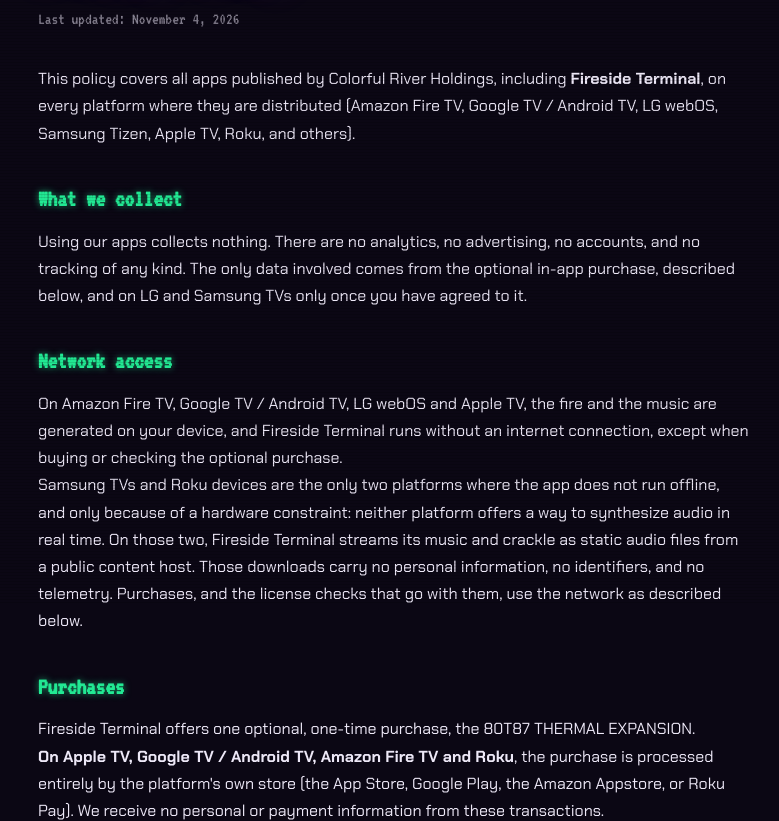
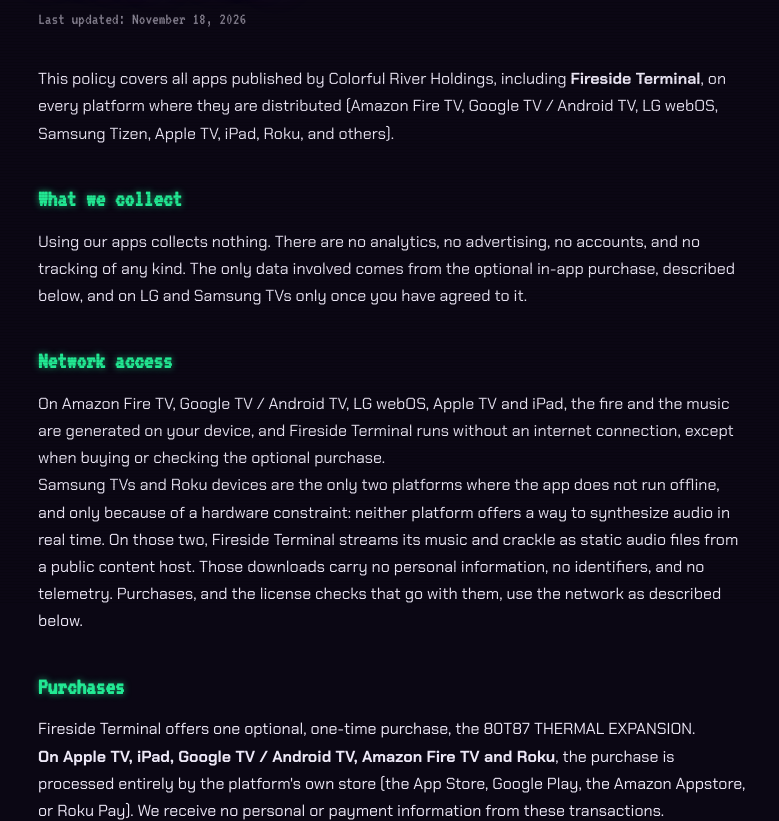
Before and after one commit to meechew/site, a plain HTML site: page privacy.html in a window 1280 px wide. Shown: the part 196-1017 px from the top of the page, without its empty margins (246-1025 px from the left). Drawn offline with Linux system fonts and the light colour scheme; a web font is replaced by a local one.

Commit message:
Privacy and Terms: iPad beside Apple TV
The iPad app is live. Like the Apple TV app it generates the fire and the
music on the device, uses no network apart from the App Store purchase,
and sells the expansion through the App Store. Both pages now name it:
the platform list, the offline paragraph and the store-purchase paragraph
in the privacy policy, and the Optional Purchase section of the terms.
Both dates move to November 18, 2026.

Co-Authored-By: Claude Fable 5.2 <noreply@anthropic.com>

```diff
--- a/privacy.html
+++ b/privacy.html
@@ -70,20 +70,20 @@
 </header>
 <main>
   <h1>Privacy Policy</h1>
-  <p class="updated">Last updated: November 4, 2026</p>
+  <p class="updated">Last updated: November 18, 2026</p>
 
-  <p>This policy covers all apps published by Colorful River Holdings, including <strong>Fireside Terminal</strong>, on every platform where they are distributed (Amazon Fire TV, Google TV / Android TV, LG webOS, Samsung Tizen, Apple TV, Roku, and others).</p>
+  <p>This policy covers all apps published by Colorful River Holdings, including <strong>Fireside Terminal</strong>, on every platform where they are distributed (Amazon Fire TV, Google TV / Android TV, LG webOS, Samsung Tizen, Apple TV, iPad, Roku, and others).</p>
 
   <h2>What we collect</h2>
   <p>Using our apps collects nothing. There are no analytics, no advertising, no accounts, and no tracking of any kind. The only data involved comes from the optional in-app purchase, described below, and on LG and Samsung TVs only once you have agreed to it.</p>
 
   <h2>Network access</h2>
-  <p>On Amazon Fire TV, Google TV / Android TV, LG webOS and Apple TV, the fire and the music are generated on your device, and Fireside Terminal runs without an internet connection, except when buying or checking the optional purchase.</p>
+  <p>On Amazon Fire TV, Google TV / Android TV, LG webOS, Apple TV and iPad, the fire and the music are generated on your device, and Fireside Terminal runs without an internet connection, except when buying or checking the optional purchase.</p>
   <p>Samsung TVs and Roku devices are the only two platforms where the app does not run offline, and only because of a hardware constraint: neither platform offers a way to synthesize audio in real time. On those two, Fireside Terminal streams its music and crackle as static audio files from a public content host. Those downloads carry no personal information, no identifiers, and no telemetry. Purchases, and the license checks that go with them, use the network as described below.</p>
 
   <h2>Purchases</h2>
   <p>Fireside Terminal offers one optional, one-time purchase, the 80T87 THERMAL EXPANSION.</p>
-  <p><strong>On Apple TV, Google TV / Android TV, Amazon Fire TV and Roku</strong>, the purchase is processed entirely by the platform's own store (the App Store, Google Play, the Amazon Appstore, or Roku Pay). We receive no personal or payment information from these transactions.</p>
+  <p><strong>On Apple TV, iPad, Google TV / Android TV, Amazon Fire TV and Roku</strong>, the purchase is processed entirely by the platform's own store (the App Store, Google Play, the Amazon Appstore, or Roku Pay). We receive no personal or payment information from these transactions.</p>
   <p><strong>On LG TVs and Samsung TVs</strong>, the purchase is made on your phone through <a href="https://polar.sh">Polar</a>, our merchant of record, under Polar's own privacy policy.</p>
   <ul style="margin: 0.5rem 0 0 1.4rem;">
     <li>When you select INSTALL or DETECT, the app asks your permission to read your TV's device ID (the LG device ID on LG, the Samsung DUID on Samsung). Only if you agree does it send that ID and your TV model to our purchase server (pay.firesideterminal.online). The server stores a keyed hash of the ID, never the raw ID, linked to your license key, so the purchase can be restored on that TV. The hash and TV model are also passed to Polar with your license. If you decline, you can still buy and restore later by entering your license key.</li>
```
Also changed, not shown: terms.html (+2 -2 lines).
